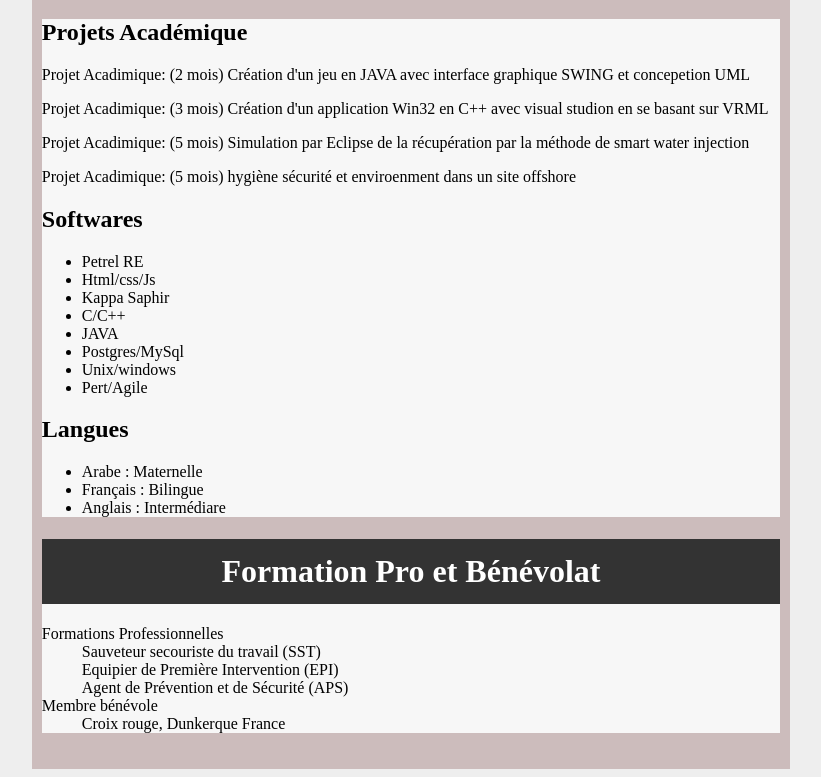
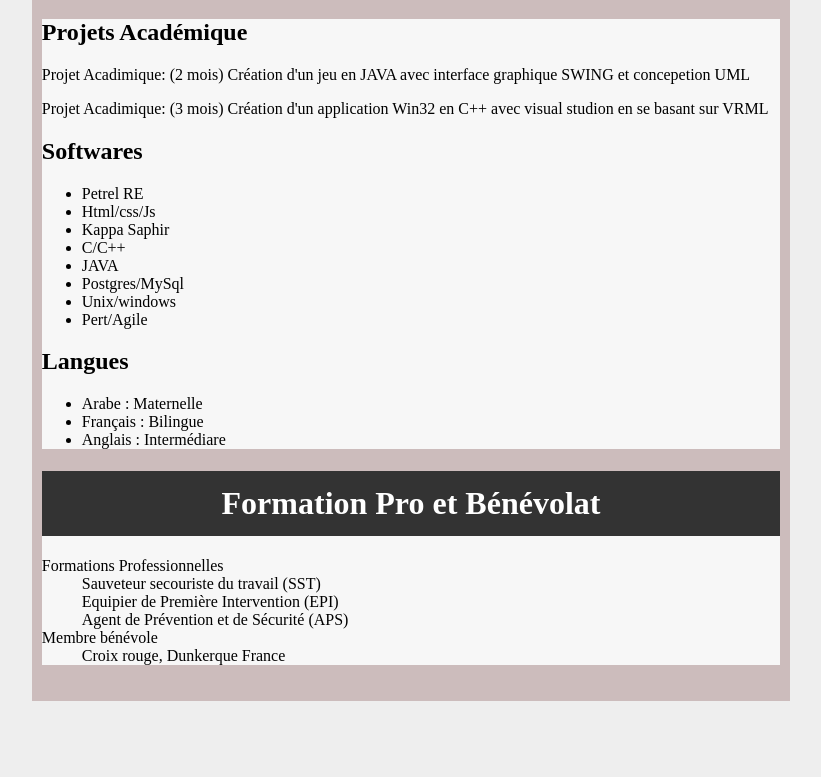
Before and after one commit to zaza-tech/cv, a plain HTML site: page index.html in a window 1280 px wide. Shown: the part 1747-2524 px from the top of the page, without its empty margins (229-1050 px from the left). After the commit the page ends 2456 px from the top, so only its background shows below. Drawn offline with Linux system fonts and the light colour scheme.

Commit message:
Update index.html

```diff
--- a/index.html
+++ b/index.html
@@ -102,8 +102,7 @@
 		<h2>Projets Académique </h2>
 			<p> Projet Acadimique: (2 mois) Création d'un jeu en JAVA avec interface graphique SWING et concepetion UML <p>
 			<p> Projet Acadimique: (3 mois) Création d'un application Win32 en C++ avec visual studion en se basant sur VRML <p>
-			<p> Projet Acadimique: (5 mois) Simulation par Eclipse de la récupération par la méthode de smart water injection <p>
-			<p> Projet Acadimique: (5 mois) hygiène sécurité et enviroenment dans un site offshore  <p>
+
 
 
 		<h2> Softwares </h2>
```
